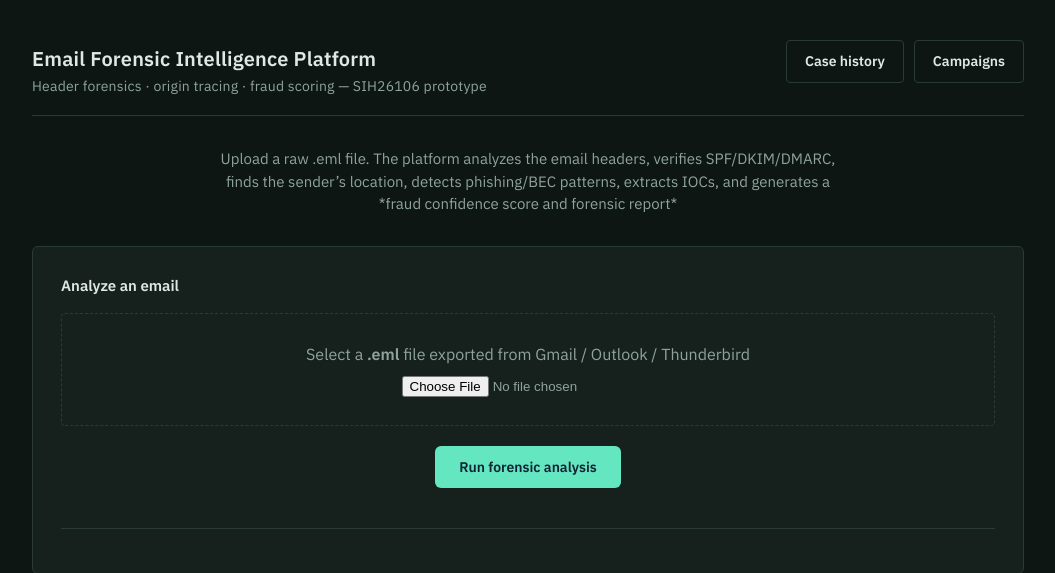
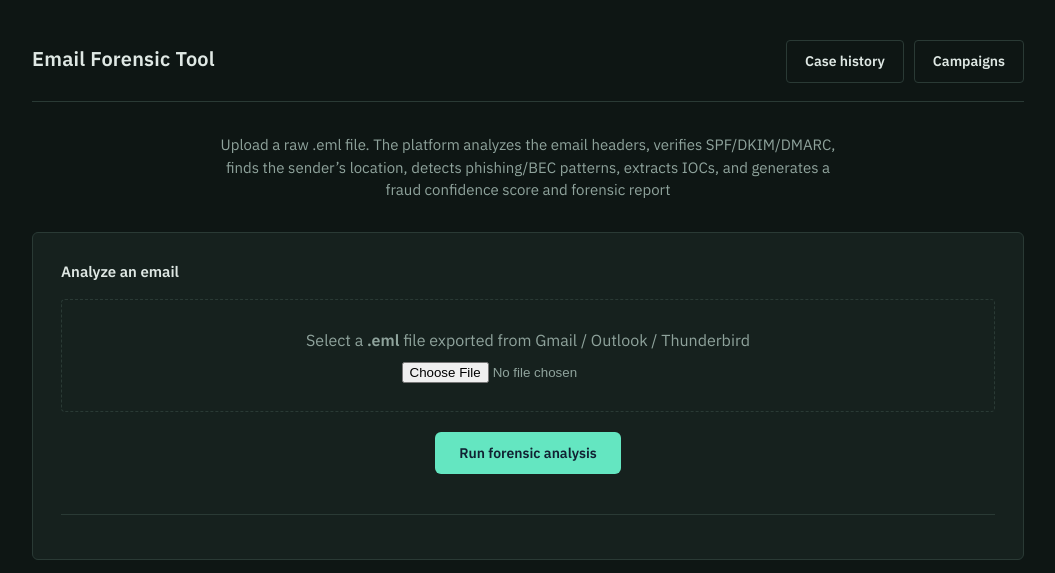
Before and after one commit to darshansaini9/email-forensics-platform, a Flask app: page / in a window 1280 px wide. Shown: the top 573 px of the page, without its empty margins (112-1167 px from the left). Run offline with Flask 3, Linux system fonts and the light colour scheme.

Commit message:
Update title and intro copy in index.html

```diff
--- a/templates/index.html
+++ b/templates/index.html
@@ -11,8 +11,8 @@
 <body>
   <div class="wrap">
     <header class="masthead">
-      <div class="title">Email Forensic Intelligence Platform
-        <span>Header forensics · origin tracing · fraud scoring — SIH26106 prototype</span>
+      <div class="title">Email Forensic Tool
+        <span></span>
       </div>
       <div style="display:flex; gap:10px; align-items:center;">
         <a class="btn btn-secondary" href="{{ url_for('list_cases') }}">Case history</a>
@@ -29,7 +29,7 @@
     {% endwith %}
 
     <p class="intro-copy" style=" text-align: center; margin: 30px auto;">
-   Upload a raw .eml file. The platform analyzes the email headers, verifies SPF/DKIM/DMARC, finds the sender’s location, detects phishing/BEC patterns, extracts IOCs, and generates a *fraud confidence score and forensic report*
+   Upload a raw .eml file. The platform analyzes the email headers, verifies SPF/DKIM/DMARC, finds the sender’s location, detects phishing/BEC patterns, extracts IOCs, and generates a fraud confidence score and forensic report
     </p>
 
     <div class="upload-panel">
```
